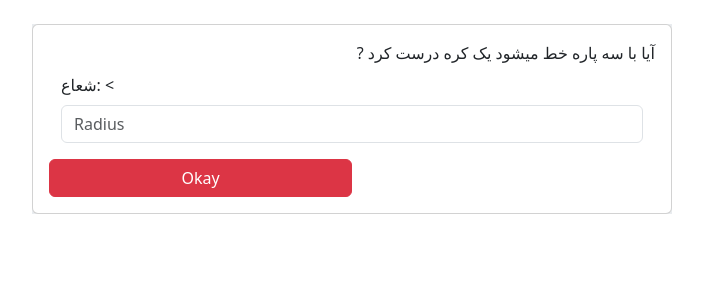
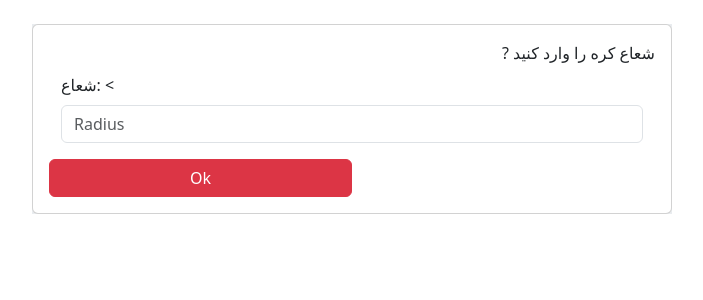
Before and after one commit to RinneDev/php-sestion-02, a PHP site: page / in a window 1280 px wide. Shown: the top 300 px of the page, without its empty margins (288-991 px from the left). Run offline with PHP 8.4, Linux system fonts and the light colour scheme.

Commit message:
corrected

```diff
--- a/php-sestion-02/Sphere/index.php
+++ b/php-sestion-02/Sphere/index.php
@@ -16,7 +16,7 @@
 
                   <form action="result.php" method="post">
                       <div class="card-title text-end">
-                          ? آیا با سه پاره خط میشود یک کره درست کرد
+                          ? شعاع  کره  را وارد کنید
                       </div>
 
                       <div class="container mb-3">
@@ -28,10 +28,8 @@
                       </div>
 
                       <button type="submit" class="btn btn-danger w-50">
-                          Okay
+                          Ok
                       </button>
-
-
                     </form>
 
         </div>
```
